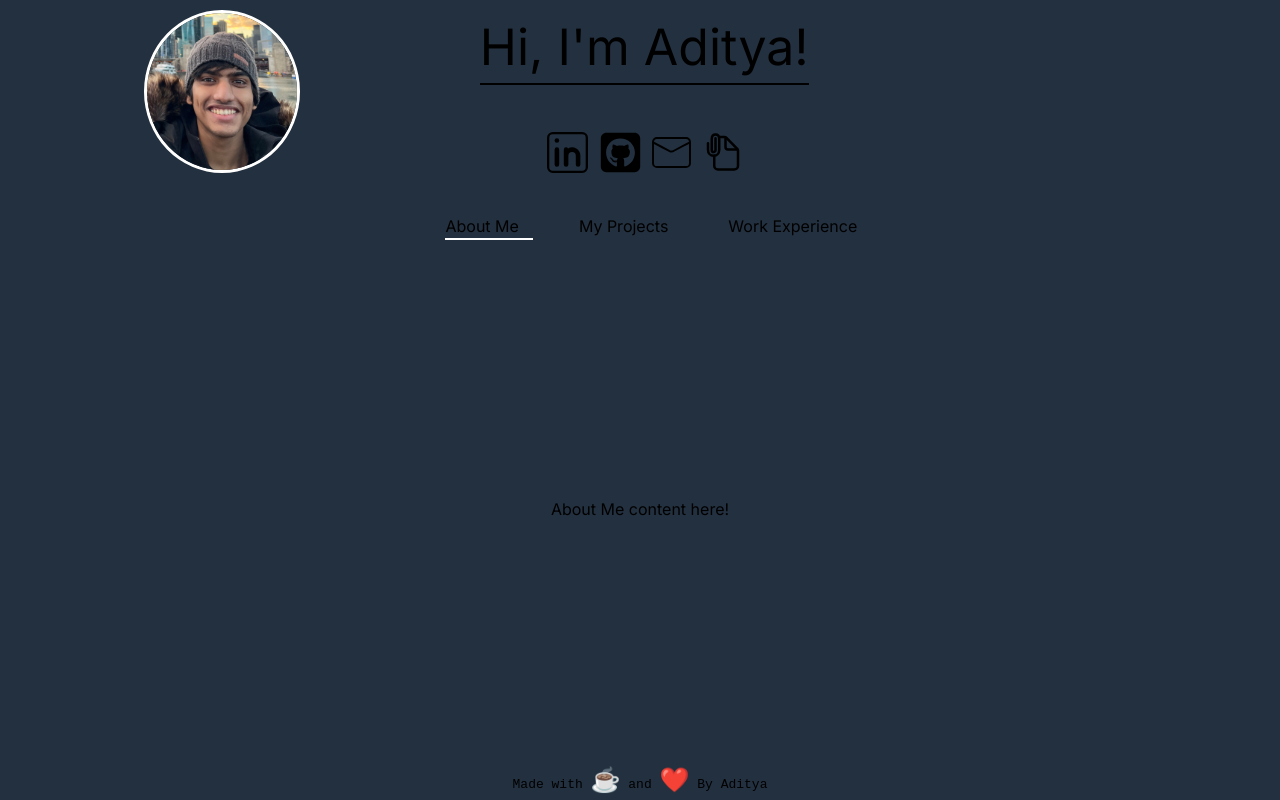
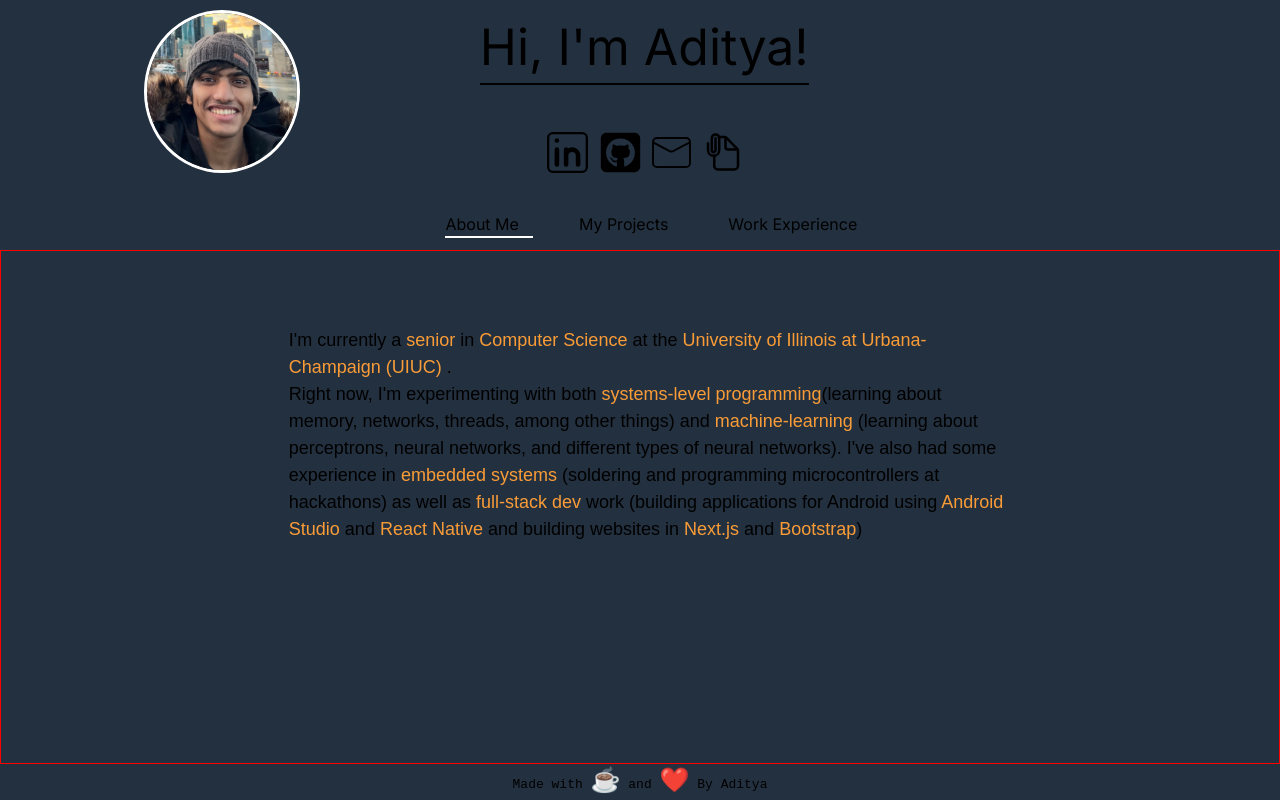
Before and after one commit to AdityaKunte18/AdityaKunte18.github.io, a Next.js app: page / in a window 1280 px wide. Built offline with nearby package versions, Linux system fonts and the light colour scheme.

Commit message:
maybe done

```diff
--- /dev/null
+++ b/src/components/AboutMe.js
@@ -0,0 +1,21 @@
+
+import '../styles/styles.css';
+
+function AboutMe() {
+  return (
+    <div className="AboutMeContainer">
+        <p className="aboutMeText">
+            I'm currently a <span className="highlightedText">senior</span> in <span className="highlightedText">Computer Science</span> at the <span className="highlightedText"> University of Illinois at Urbana-Champaign (UIUC)</span> .
+            <br/>Right now, I'm experimenting with both <span className="highlightedText">systems-level programming</span>
+            (learning about memory, networks, threads, among other things)
+            and <span className="highlightedText">machine-learning</span> (learning about perceptrons, neural networks, and different types of neural networks).
+             I've also had some experience in <span className="highlightedText">embedded systems</span> (soldering and programming microcontrollers at hackathons)
+             as well as <span className="highlightedText">full-stack dev</span> work
+             (building applications for Android using <span className="highlightedText">Android Studio</span> and <span className="highlightedText">React Native</span> and building websites in <span className="highlightedText">Next.js</span> and <span className="highlightedText">Bootstrap</span>)
+        </p>
+
+    </div>
+  );
+}
+
+export default AboutMe;
--- a/src/components/ContentContainer.js
+++ b/src/components/ContentContainer.js
@@ -1,5 +1,9 @@
 import React, { useState, useEffect, useRef } from 'react';
 import '../styles/styles.css';
+import AboutMe from './AboutMe';
+import Projects from './Projects';
+import WorkExperience from './WorkExperience';
+
 
 function ContentContainer() {
   // Adding "Work Experience" to the tabs list
@@ -7,13 +11,30 @@ function ContentContainer() {
   const [selectedTab, setSelectedTab] = useState(tabs[0]);
   const underlineRef = useRef(null);
   const tabRefs = useRef(tabs.map(() => React.createRef()));
+//   const [renderKey, setRenderKey] = useState(0); // Added for re-triggering animations
 
   useEffect(() => {
     const currentTab = tabRefs.current[tabs.indexOf(selectedTab)].current;
     const underline = underlineRef.current;
     underline.style.width = `${currentTab.offsetWidth}px`;
     underline.style.left = `${currentTab.offsetLeft}px`;
+    // setRenderKey(prevKey => prevKey + 1); // Increment renderKey to re-trigger animation
   }, [selectedTab]);
+
+
+  const renderComponent = () => {
+    switch(selectedTab) {
+      case 'About Me':
+        return <AboutMe />;
+      case 'My Projects':
+        return <Projects />;
+      case 'Work Experience':
+        return <WorkExperience />;
+      default:
+        return <div>Tab not found</div>;
+    }
+  };
+
 
   return (
     <div className="contentContainer">
@@ -30,8 +51,8 @@ function ContentContainer() {
         <div style={{width:'33%'}}></div>
       </div>
 
-      <div className="bodyContainer">
-        <h1>{selectedTab} content here!</h1>
+      <div className="bodyContainer fadeInUp" key={selectedTab}>
+        {renderComponent()}
       </div>
 
       <div style={{width:'33%'}}>
--- /dev/null
+++ b/src/components/Projects.js
@@ -0,0 +1,15 @@
+
+import '../styles/styles.css';
+
+function Projects() {
+  // Adding "Work Experience" to the tabs list
+
+  return (
+    <div className="ProjectsContainer">
+        <h1>My Projects</h1>
+
+    </div>
+  );
+}
+
+export default Projects;
--- /dev/null
+++ b/src/components/WorkExperience.js
@@ -0,0 +1,14 @@
+
+import '../styles/styles.css';
+
+function WorkExperience() {
+  // Adding "Work Experience" to the tabs list
+
+  return (
+    <div className="WorkExperienceContainer">
+        <h1>My Work Experience</h1>
+    </div>
+  );
+}
+
+export default WorkExperience;
--- a/src/styles/styles.css
+++ b/src/styles/styles.css
@@ -206,7 +206,51 @@ body {
   color: #f3f3f3; /* Example hover color, adjust as needed */
 }
 
+@keyframes fadeInUp {
+  from {
+    opacity: 0;
+    transform: translateY(20px);
+  }
+  to {
+    opacity: 1;
+    transform: translateY(0);
+  }
+}
 
+.fadeInUp {
+  animation: fadeInUp 0.5s ease-out forwards;
+}
+
+.bodyContainer {
+  display: flex;
+  border: 1px solid red;
+  width: 100%;
+  height: 100%;
+}
+
+.AboutMeContainer {
+  display: flex;
+  /* border: 1px solid white; */
+  width: 100%;
+  height: 100%;
+  align-items: center;
+  justify-content: center;
+}
+
+.aboutMeText {
+  /* border: 1px solid pink; */
+  width: 60%;
+  height: 80%;
+  font-family:Arial, Helvetica, sans-serif;
+  font-size: large;
+  margin-left: 10pt;
+  padding: 2%;
+}
+
+.highlightedText {
+  color: rgb(249, 156, 56);
+  font: weight 200px;;
+}
 
 .footerContainer {
   display: flex;
```
